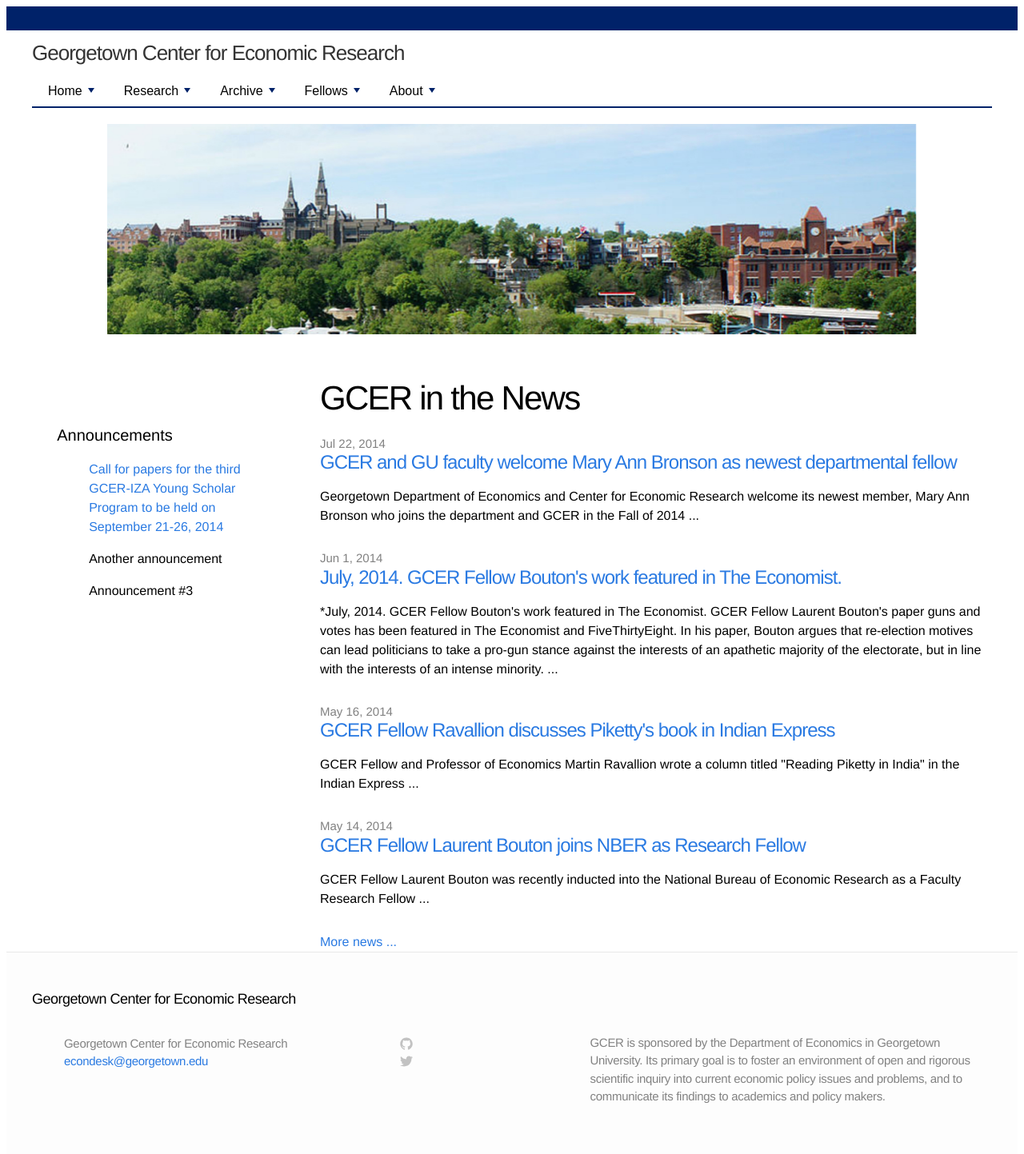
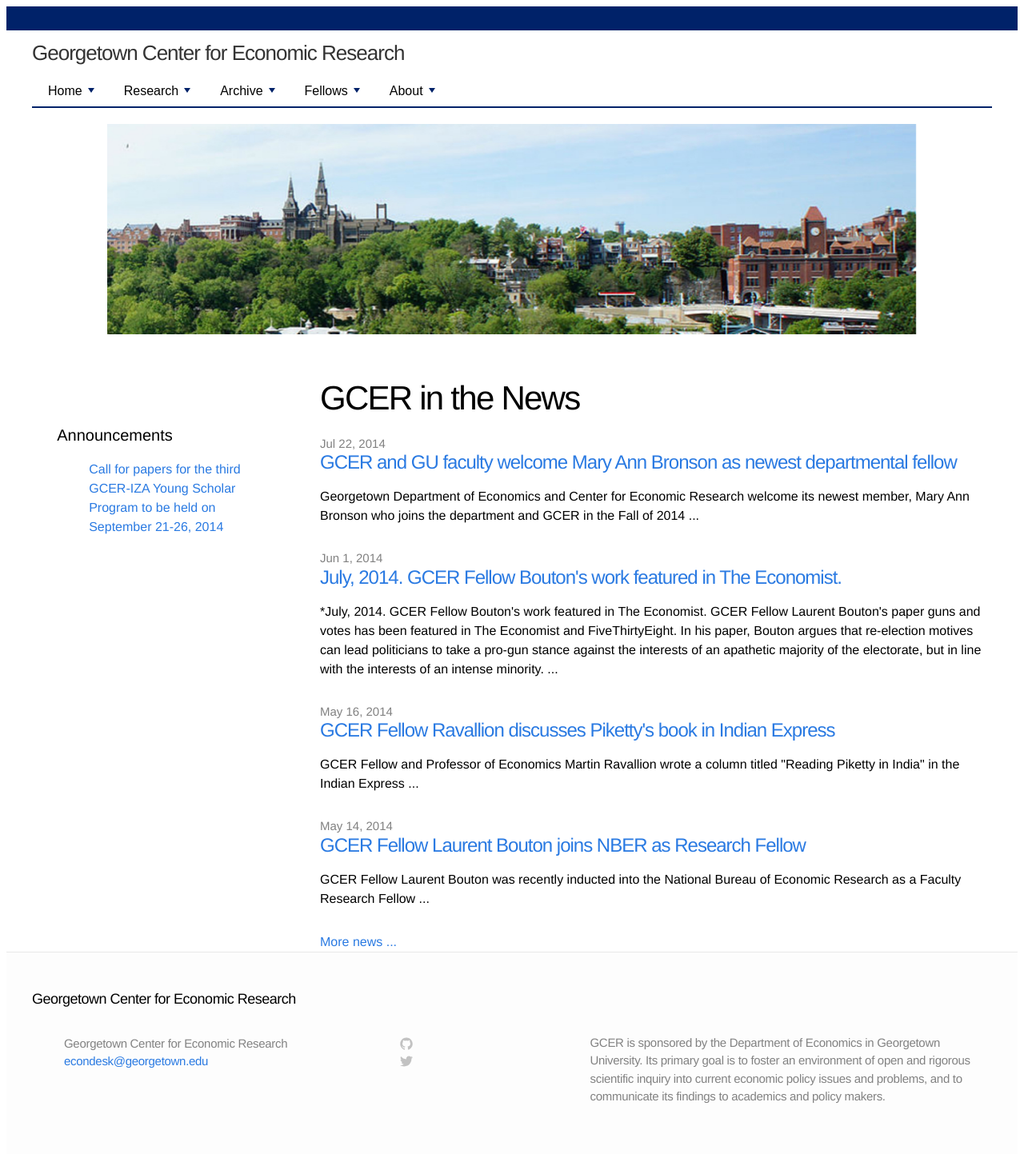
Before and after one commit to georgetown-econ/gcer, a Jekyll site: the page built from index.html, in a window 1280 px wide. Shown: the whole page at 80% size. Built offline with Jekyll 4.4.1, drawn with Linux system fonts in a browser that asks for light colours.

Commit message:
removed dummy announcements

```diff
--- a/_data/announcements.yml
+++ b/_data/announcements.yml
@@ -1,3 +1 @@
  - announcement: <a href="https://econ-1.uis.georgetown.edu/B_Archive.html#GCER-IZA2014">Call for papers for the third GCER-IZA Young Scholar Program to be held on September 21-26, 2014</a>
- - announcement: Another announcement
- - announcement: "Announcement #3"
```
